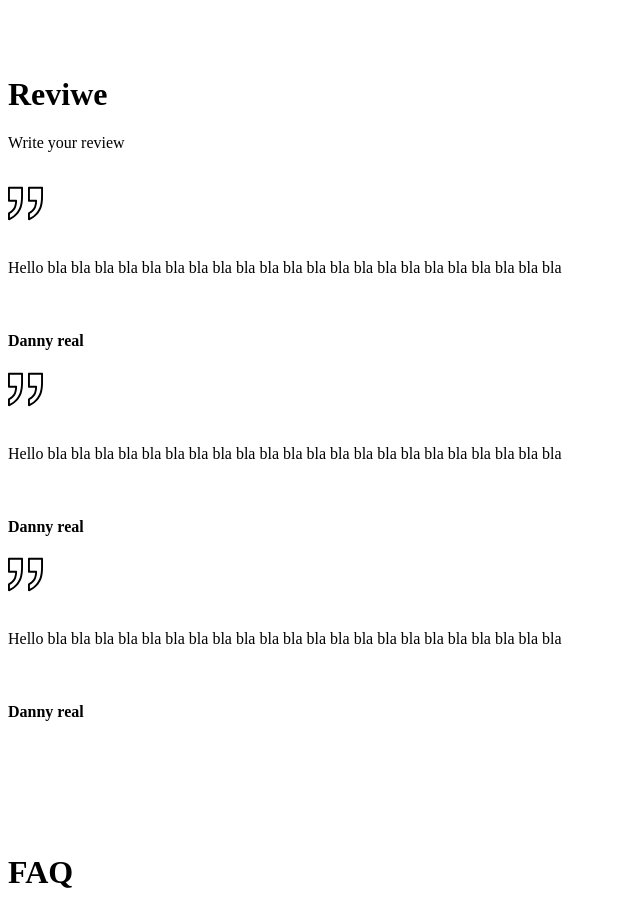
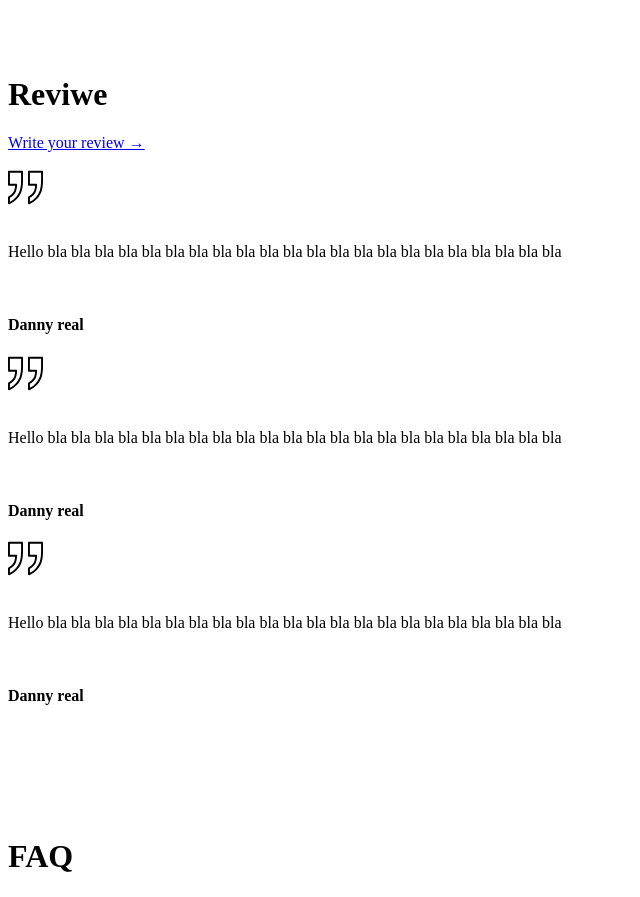
Before and after one commit to ronnapatp/Kumi-main-website, a Next.js app: page / in a window 1280 px wide. Shown: the part 1720-2617 px from the top of the page, without its empty margins (0-640 px from the left). Built offline with nearby package versions, Linux system fonts and the light colour scheme.

Commit message:
Link to facebook review page

```diff
--- a/components/en/homepage/review.js
+++ b/components/en/homepage/review.js
@@ -10,7 +10,7 @@ export default function Reviwe() {
         <div className="center">
             <br /><br /><br />
             <h1>Reviwe</h1>
-            <p>Write your review</p>
+            <Link href="https://www.facebook.com/Kumithechubbybear/reviews"><a target="_blank" className="text-decoration-none text-dark">Write your review &rarr;</a></Link>
         </div> <br />
         <div className="row row-cols-1 row-cols-sm-2 row-cols-md-3 g-3">
           <div>
```
